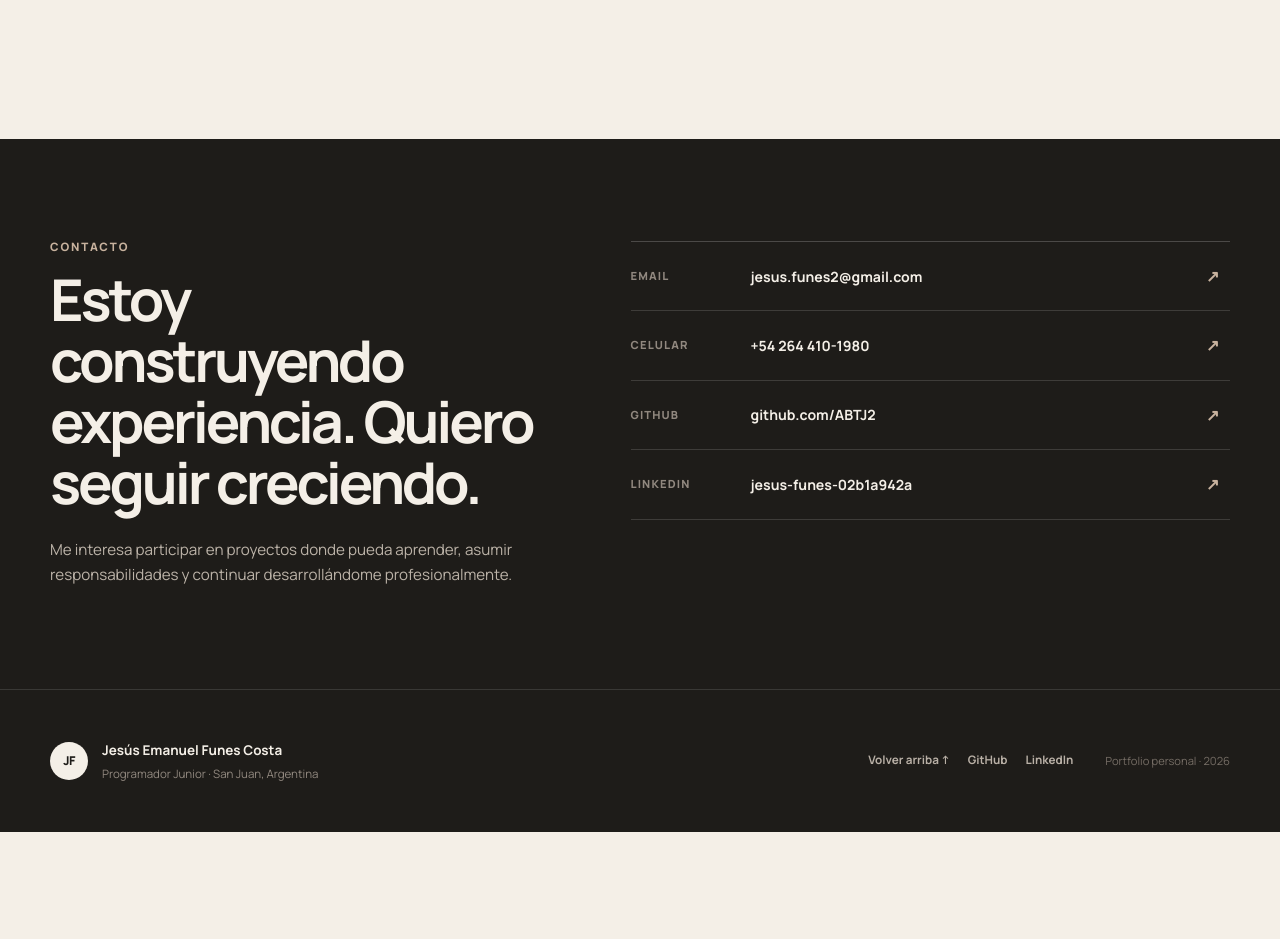
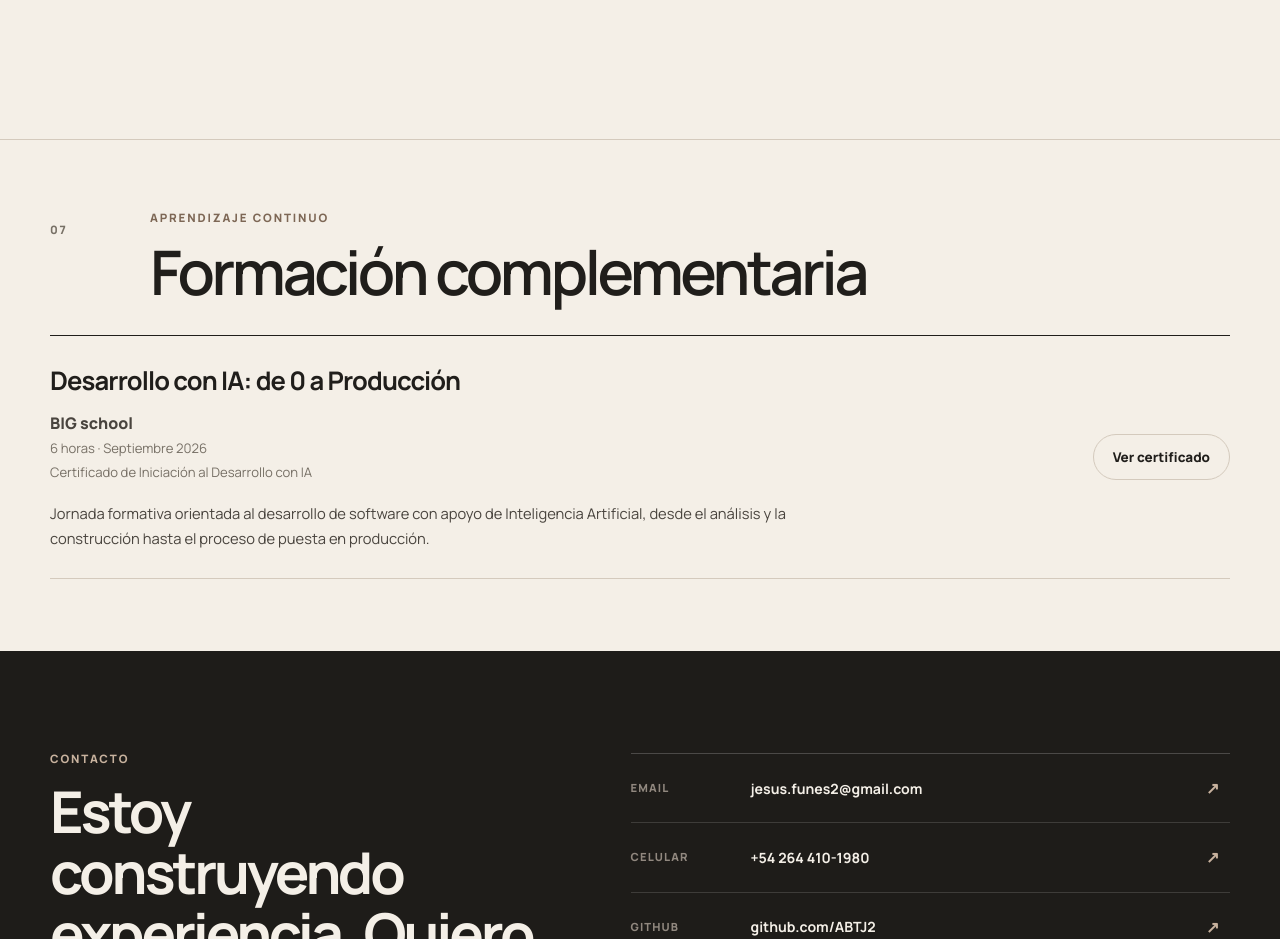
Before and after one commit to ABTJ2/Portafolio_JesusFunes, a plain HTML site: page index.html in a window 1280 px wide. Shown: the part 7540-8479 px from the top of the page. Before the commit the page ends 8372 px from the top, so only its background shows below. Drawn offline with Linux system fonts and the light colour scheme.

Commit message:
feat: agrega formacion complementaria y certificado de IA

```diff
--- a/assets/css/styles.css
+++ b/assets/css/styles.css
@@ -735,6 +735,53 @@ button {
   padding-bottom: 94px;
 }
 
+/* Complementary education */
+
+.complementary-section {
+  padding-block: 72px;
+}
+
+.complementary-section .section-heading {
+  margin-bottom: 32px;
+}
+
+.formation-entry {
+  display: grid;
+  grid-template-columns: minmax(0, 1fr) auto;
+  gap: 32px;
+  align-items: center;
+  padding: 28px 0;
+  border-top: 1px solid var(--ink);
+  border-bottom: 1px solid var(--line);
+}
+
+.formation-entry h3 {
+  margin: 0;
+  font-size: clamp(1.25rem, 2vw, 1.6rem);
+  line-height: 1.3;
+  letter-spacing: -0.035em;
+}
+
+.formation-institution {
+  margin: 12px 0 0;
+  color: var(--ink-soft);
+  font-weight: 800;
+}
+
+.formation-details,
+.formation-certificate {
+  margin: 2px 0 0;
+  color: var(--muted);
+  font-size: 0.82rem;
+}
+
+.formation-description {
+  max-width: 770px;
+  margin: 18px 0 0;
+  color: var(--ink-soft);
+  font-size: 0.92rem;
+}
+
 /* Contact */
 
 .contact-section {
@@ -1039,6 +1086,10 @@ button {
   .tool-group-wide {
     grid-column: auto;
   }
+
+  .formation-entry {
+    gap: 20px;
+  }
 }
 
 @media (max-width: 560px) {
@@ -1132,6 +1183,14 @@ button {
     margin-top: 32px;
   }
 
+  .formation-entry {
+    grid-template-columns: 1fr;
+  }
+
+  .formation-entry .button {
+    justify-self: start;
+  }
+
   .contact-section {
     padding: 74px 0;
   }
--- a/index.html
+++ b/index.html
@@ -532,6 +532,32 @@
       </div>
     </section>
 
+    <section class="section section-bordered complementary-section" id="formacion-complementaria">
+      <div class="container">
+        <div class="section-heading reveal">
+          <span class="section-index">07</span>
+          <div>
+            <p class="eyebrow">Aprendizaje continuo</p>
+            <h2>Formación complementaria</h2>
+          </div>
+        </div>
+
+        <article class="formation-entry reveal">
+          <div>
+            <h3>Desarrollo con IA: de 0 a Producción</h3>
+            <p class="formation-institution">BIG school</p>
+            <p class="formation-details">6 horas · Septiembre 2026</p>
+            <p class="formation-certificate">Certificado de Iniciación al Desarrollo con IA</p>
+            <p class="formation-description">
+              Jornada formativa orientada al desarrollo de software con apoyo de Inteligencia Artificial,
+              desde el análisis y la construcción hasta el proceso de puesta en producción.
+            </p>
+          </div>
+          <a class="button button-light" href="assets/docs/certificado-desarrollo-ia-jesus-funes.pdf" target="_blank" rel="noopener noreferrer">Ver certificado</a>
+        </article>
+      </div>
+    </section>
+
     <section class="contact-section" id="contacto">
       <div class="container contact-grid">
         <div class="contact-intro reveal">
```
Also changed, not shown: 3 other files.
